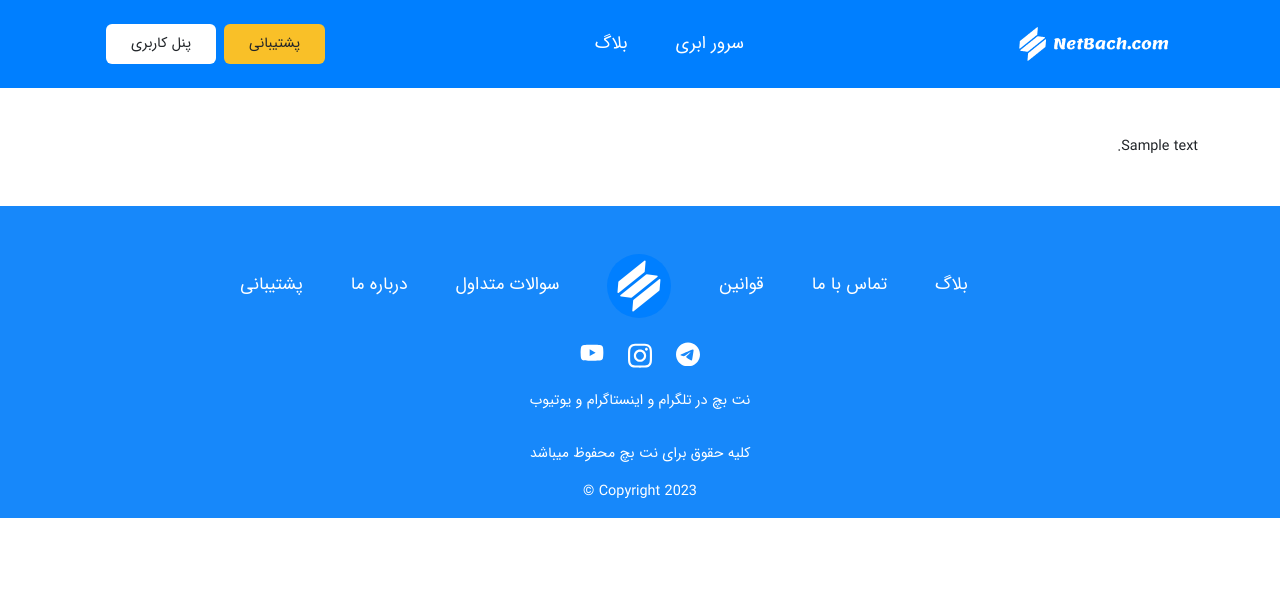
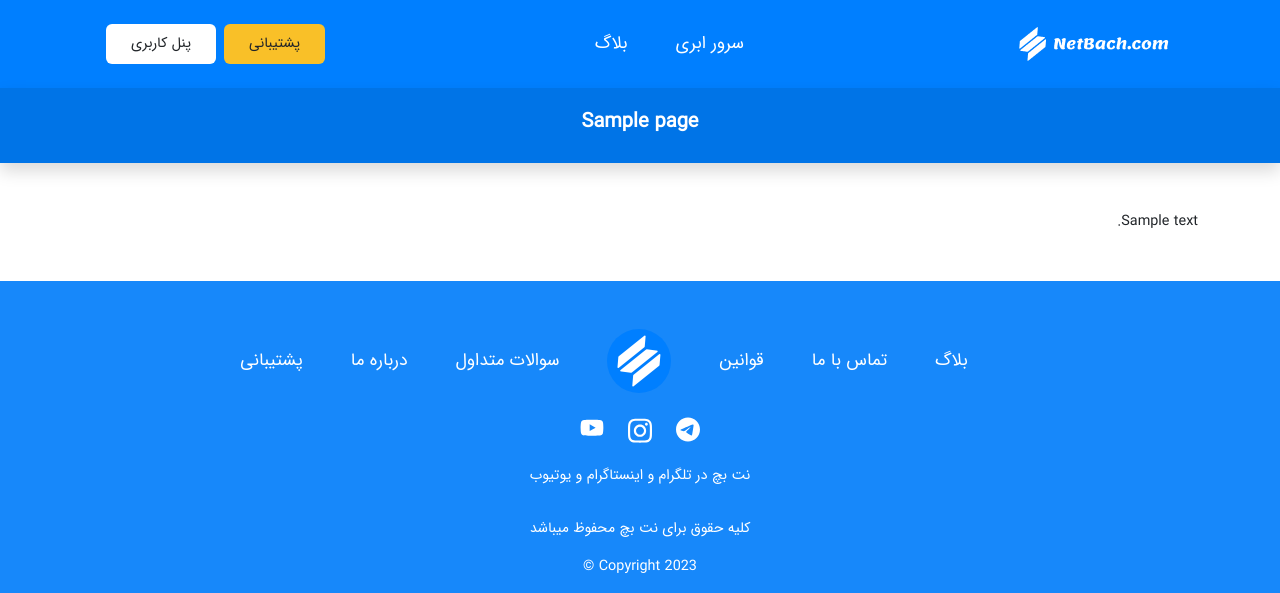
Before and after one commit to rezaparsad/netbach, a Django app: a page that uses templates/main/page.html in a window 1280 px wide. Shown: the top 593 px of the page. Run offline with Django 4.2, Linux system fonts and the light colour scheme; tables that the repository leaves empty hold one stand-in row (values such as "Sample post"); some libraries are stand-ins or nearby versions.

Commit message:
update style and pages template

```diff
--- a/static/css/style.css
+++ b/static/css/style.css
@@ -6,11 +6,17 @@
 h1, h2 {
     font-weight: bold;
     font-size: 1.25rem !important;
+    margin-top: 1.9rem !important;
 }
 
 h3, h4, h5, h6 {
     font-weight: bold;
     font-size: 1rem !important;
+    margin-top: 1.9rem !important;
+}
+
+p {
+    margin-top: 1rem !important;
 }
 
 @media only screen and (max-width: 575px) {
--- a/templates/main/cloud-server.html
+++ b/templates/main/cloud-server.html
@@ -62,8 +62,8 @@
 
 {% block content %}
     <div style="background-color: #f1efef">
-        <div class="d-flex py-5 bg-navbar justify-content-center px-4">
-            <h1 class="text-white" style="line-height: 2.2rem">{{ page.name }}</h1>
+        <div class="d-flex py-3 justify-content-center px-4 shadow" style="background-color: #0074e7;">
+            <h1 class="text-white mt-0" style="line-height: 2.2rem">{{ page.name }}</h1>
         </div>
         <div class="container py-5">
             <div class="row mb-4">
--- a/templates/main/home.html
+++ b/templates/main/home.html
@@ -49,8 +49,8 @@
 
 {% block content %}
     <div style="background-color: #f1efef">
-        <div class="d-flex py-3 bg-navbar justify-content-center px-4">
-            <h1 class="text-white" style="line-height: 2.2rem">{{ page.name }}</h1>
+        <div class="d-flex py-3 justify-content-center px-4 shadow" style="background-color: #0074e7;">
+            <h1 class="text-white mt-0" style="line-height: 2.2rem">{{ page.name }}</h1>
         </div>
         <div class="container py-5 d-flex align-items-center flex-column">
             <strong class="fs-5">آموزش قدم به قدم <a class="text-decoration-none" title="خرید سرور ابری روزانه" href="/cloud-server/">خرید سرور ابری روزانه</a> با چند کلیک ساده</strong>
--- a/templates/main/page.html
+++ b/templates/main/page.html
@@ -26,9 +26,14 @@
 {% endblock %}
 
 {% block content %}
-    <div class="container my-5">
-        {% autoescape off %}
-        {{ page.content }}
-        {% endautoescape %}
+    <div >
+        <div class="d-flex py-3 justify-content-center px-4 shadow" style="background-color: #0074e7;">
+            <h1 class="text-white mt-0" style="line-height: 2.2rem">{{ page.name }}</h1>
+        </div>
+        <div class="container mt-5 mb-5">
+            {% autoescape off %}
+                {{ page.content }}
+            {% endautoescape %}
+        </div>
     </div>
 {% endblock %}
```
